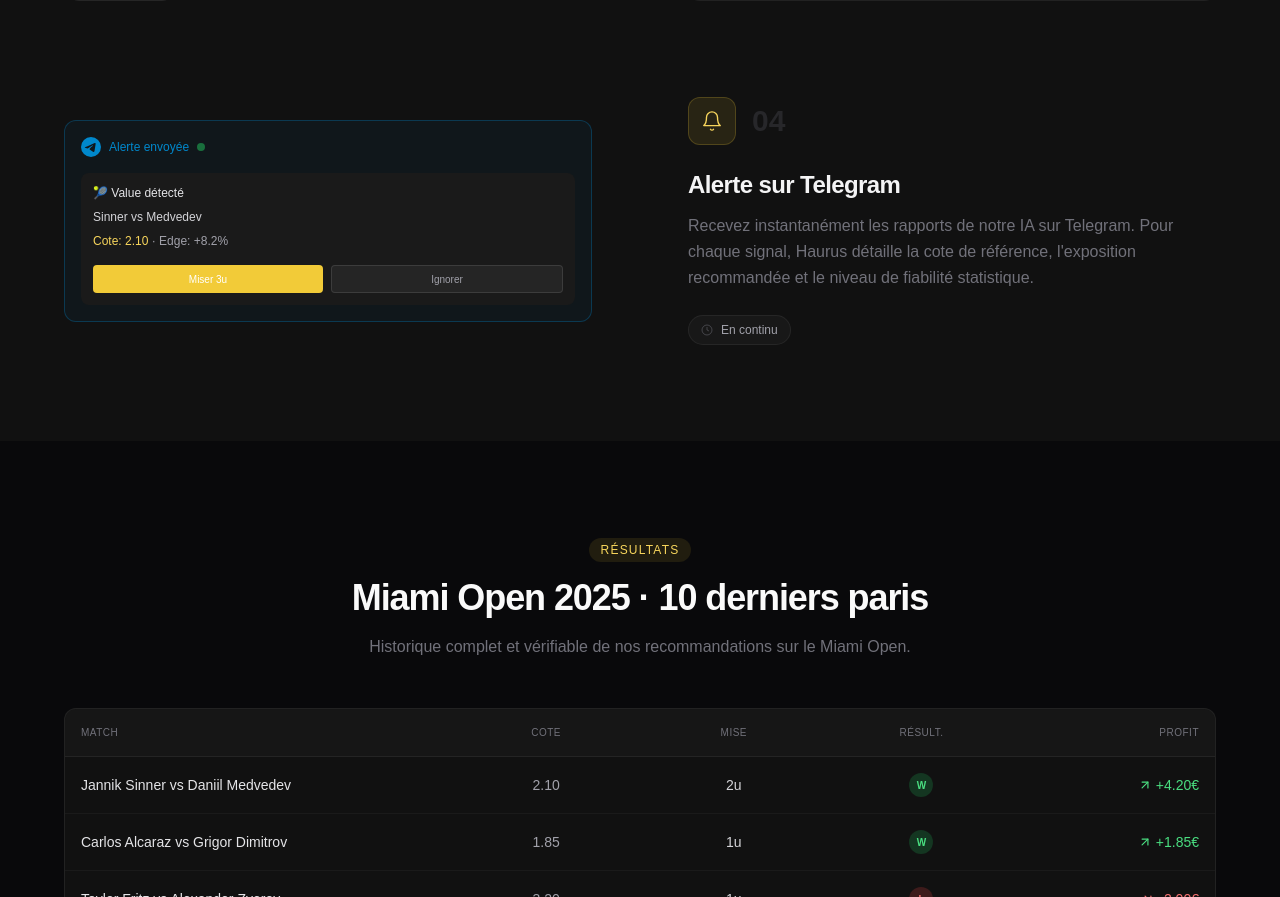
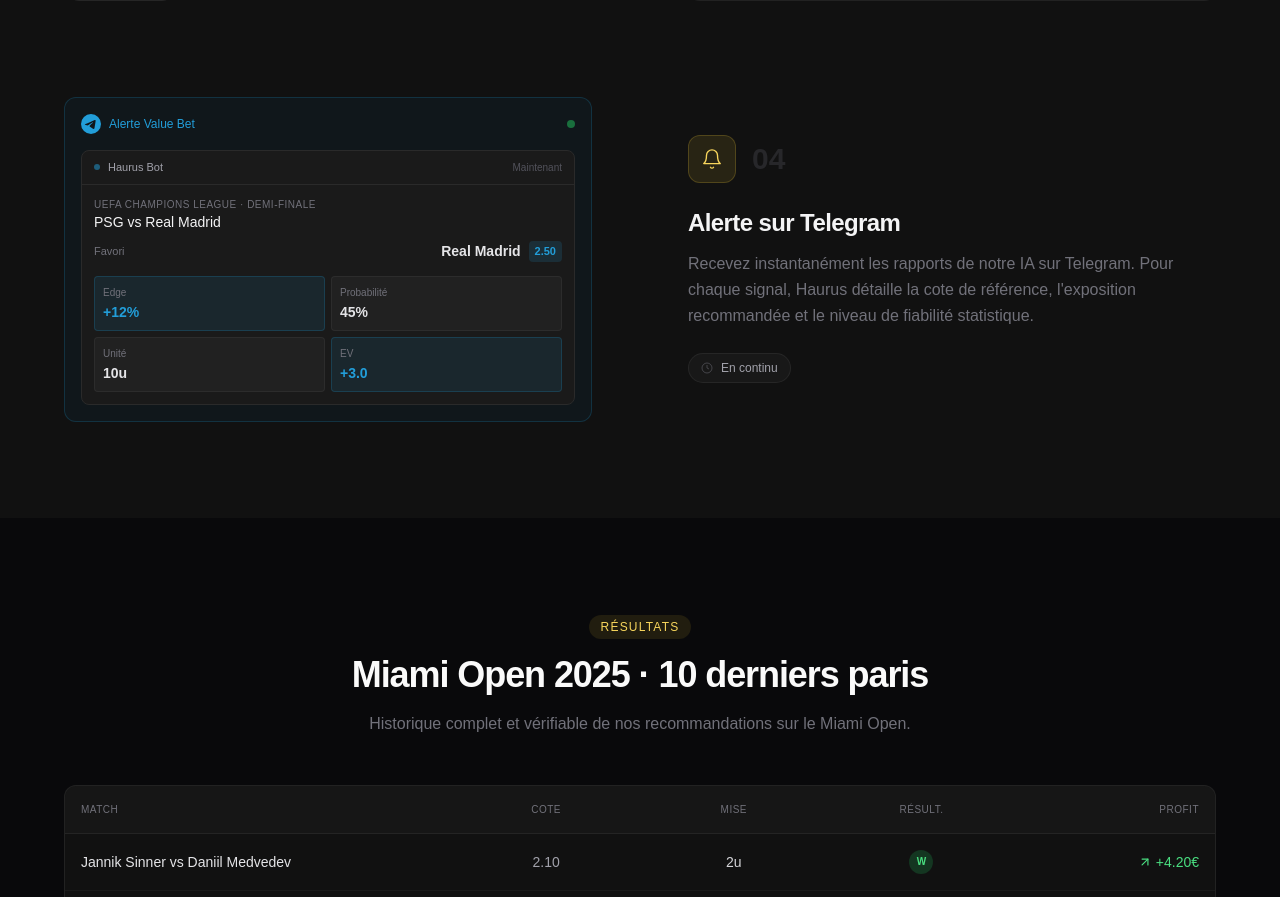
Before and after one commit to Lucas-orsini/valuebet, a Next.js app: page / in a window 1280 px wide. Shown: the part 3865-4762 px from the top of the page. Built offline with nearby package versions, Linux system fonts and the light colour scheme.

Commit message:
feat: Dans la section comment ca marche, pour Alerte envoyée. je veux le nom d

```diff
--- a/src/components/sections/HowItWorksSection.tsx
+++ b/src/components/sections/HowItWorksSection.tsx
@@ -146,30 +146,84 @@
   );
 }
 
-// Widget for step 4 - Telegram notification
+// Widget for step 4 - Telegram notification (native style, no action buttons)
 function TelegramWidget() {
   return (
-    <div className="rounded-xl border border-[#0088cc]/30 bg-[#0088cc]/5 p-4 min-h-[200px]">
+    <div className="rounded-xl border border-[#229ED9]/20 bg-[#0088cc]/5 p-4 min-h-[200px]">
+      {/* Widget header */}
       <div className="flex items-center gap-2 mb-4">
-        <svg className="w-5 h-5 text-[#0088cc]" viewBox="0 0 24 24" fill="currentColor">
+        <svg
+          className="w-5 h-5 text-[#229ED9]"
+          viewBox="0 0 24 24"
+          fill="currentColor"
+        >
           <path d="M11.944 0A12 12 0 0 0 0 12a12 12 0 0 0 12 12 12 12 0 0 0 12-12A12 12 0 0 0 12 0a12 12 0 0 0-.056 0zm4.962 7.224c.1-.002.321.023.465.14a.506.506 0 0 1 .171.325c.016.093.036.306.02.472-.18 1.898-.962 6.502-1.36 8.627-.168.9-.499 1.201-.82 1.23-.696.065-1.225-.46-1.9-.902-1.056-.693-1.653-1.124-2.678-1.8-1.185-.78-.417-1.21.258-1.91.177-.184 3.247-2.977 3.307-3.23.007-.032.014-.15-.056-.212s-.174-.041-.249-.024c-.106.024-1.793 1.14-5.061 3.345-.48.33-.913.49-1.302.48-.428-.008-1.252-.241-1.865-.44-.752-.245-1.349-.374-1.297-.789.027-.216.325-.437.893-.663 3.498-1.524 5.83-2.529 6.998-3.014 3.332-1.386 4.025-1.627 4.476-1.635z" />
         </svg>
-        <span className="text-xs text-[#0088cc] font-medium">Alerte envoyée</span>
-        <span className="w-2 h-2 rounded-full bg-green-500 animate-pulse" />
+        <span className="text-xs text-[#229ED9] font-medium">Alerte Value Bet</span>
+        <span className="w-2 h-2 rounded-full bg-green-500 animate-pulse ml-auto" />
       </div>
-      <div className="bg-[#1a1a1a] rounded-lg p-3 space-y-2">
-        <p className="text-xs text-zinc-400">🎾 <span className="text-zinc-200">Value détecté</span></p>
-        <p className="text-xs text-zinc-300">Sinner vs Medvedev</p>
-        <p className="text-xs text-zinc-400">
-          <span className="text-accent-light">Cote: 2.10</span> · Edge: +8.2%
-        </p>
-        <div className="flex gap-2 pt-2">
-          <button className="flex-1 h-7 rounded bg-accent text-[10px] text-white font-medium">
-            Miser 3u
-          </button>
-          <button className="flex-1 h-7 rounded bg-white/5 text-[10px] text-zinc-400 border border-white/10">
-            Ignorer
-          </button>
+
+      {/* Telegram native message bubble */}
+      <div className="bg-[#1a1a1a] rounded-lg border border-[#2a2a2a] overflow-hidden">
+        {/* Chat header */}
+        <div className="px-3 py-2 border-b border-[#2a2a2a] flex items-center gap-2">
+          <div className="w-1.5 h-1.5 rounded-full bg-[#229ED9] animate-pulse" />
+          <span className="text-[11px] text-zinc-400 font-medium">Haurus Bot</span>
+          <span className="text-[10px] text-zinc-600 ml-auto">Maintenant</span>
+        </div>
+
+        {/* Message body */}
+        <div className="p-3 space-y-2.5">
+          {/* Tournament + match */}
+          <div>
+            <p className="text-[10px] text-zinc-500 uppercase tracking-wider mb-0.5">
+              UEFA Champions League · Demi-finale
+            </p>
+            <p className="text-sm text-zinc-100 font-medium leading-tight">
+              PSG vs Real Madrid
+            </p>
+          </div>
+
+          {/* Favorite + odds */}
+          <div className="flex items-center justify-between">
+            <span className="text-[11px] text-zinc-500">Favori</span>
+            <div className="flex items-center gap-2">
+              <span className="text-sm font-semibold text-zinc-200">Real Madrid</span>
+              <span className="px-1.5 py-0.5 rounded bg-[#229ED9]/15 text-[#229ED9] text-[11px] font-bold">
+                2.50
+              </span>
+            </div>
+          </div>
+
+          {/* Metrics grid */}
+          <div className="grid grid-cols-2 gap-1.5 pt-1">
+            {[
+              { label: "Edge", value: "+12%", highlight: true },
+              { label: "Probabilité", value: "45%", highlight: false },
+              { label: "Unité", value: "10u", highlight: false },
+              { label: "EV", value: "+3.0", highlight: true },
+            ].map((metric) => (
+              <div
+                key={metric.label}
+                className={cn(
+                  "rounded p-2 flex flex-col gap-0.5",
+                  metric.highlight
+                    ? "bg-[#229ED9]/10 border border-[#229ED9]/20"
+                    : "bg-white/[0.03] border border-white/[0.05]"
+                )}
+              >
+                <span className="text-[10px] text-zinc-500">{metric.label}</span>
+                <span
+                  className={cn(
+                    "text-sm font-bold",
+                    metric.highlight ? "text-[#229ED9]" : "text-zinc-200"
+                  )}
+                >
+                  {metric.value}
+                </span>
+              </div>
+            ))}
+          </div>
         </div>
       </div>
     </div>
```
Also changed, not shown: .kurtel-activity-log.json, 1 other file (tests, documents, lock files or other folders).
